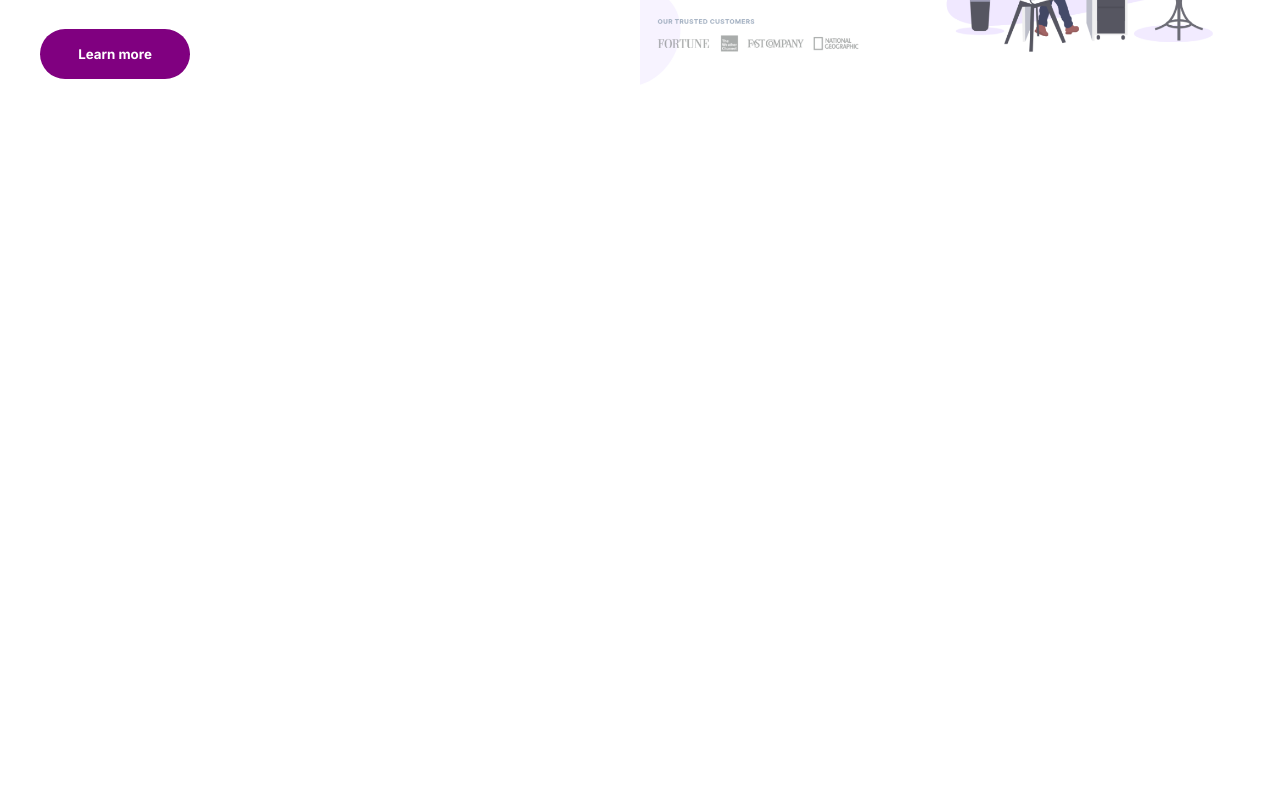
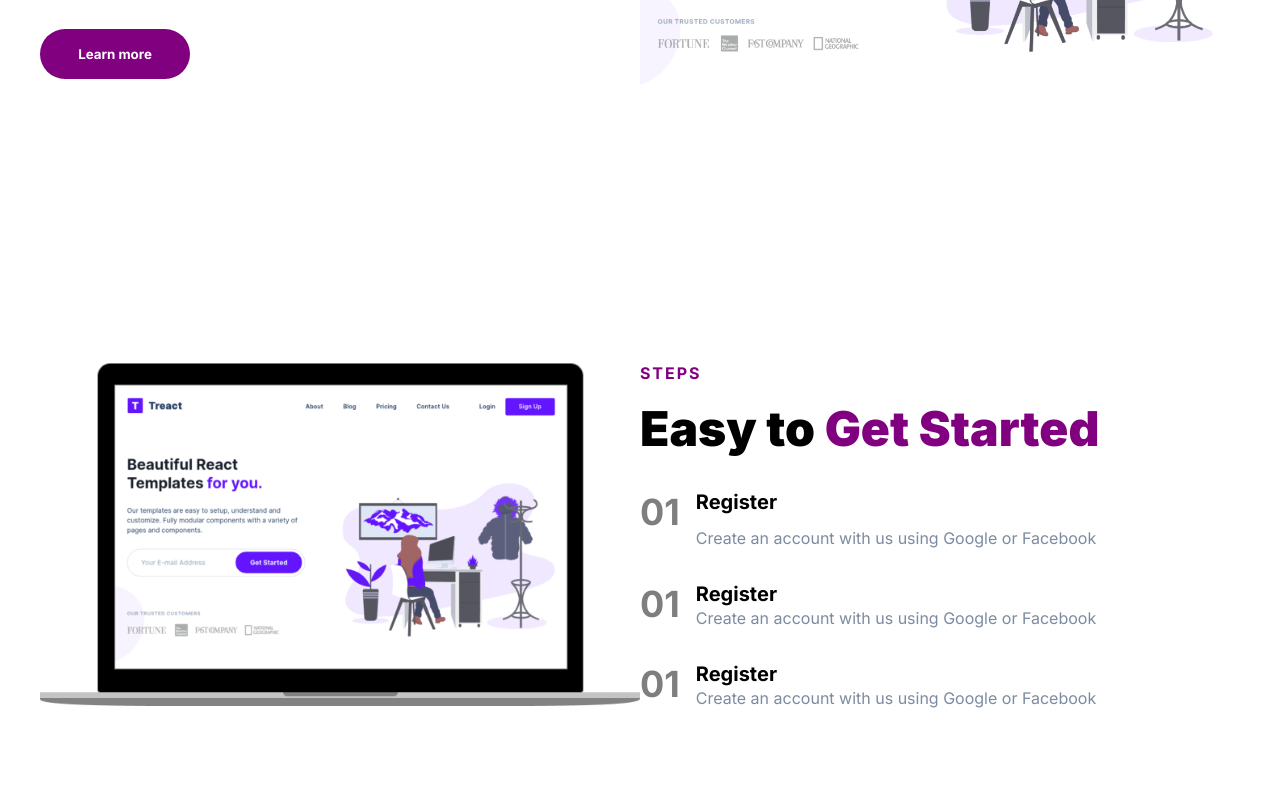
Before and after one commit to KarlErikToom/selfmade, a plain HTML site: page index.html in a window 1280 px wide. Shown: the part 1978-2771 px from the top of the page. Before the commit the page ends 2293 px from the top, so only its background shows below. Drawn offline with Linux system fonts and the light colour scheme.

Commit message:
added steps

```diff
--- a/index.html
+++ b/index.html
@@ -10,7 +10,6 @@
       src="https://kit.fontawesome.com/7a2e4501c4.js"
       crossorigin="anonymous"
     ></script>
-
   </head>
   <body>
     <div id="page">
@@ -232,6 +231,49 @@
           </div>
         </div>
       </section>
+
+      <section>
+        <div class="container">
+          <div class="row">
+            <div class="steps__wrapper">
+              <div class="steps__left">
+                <img class="steps__img" src="/assets/steps img.png" alt="" />
+              </div>
+              <div class="steps__right">
+                <span class="purple steps__span">STEPS</span>
+                <h2 class="steps__header">Easy to <span class="purple">Get Started</span></h2>
+                <ul class="steps">
+                  <li class="step">
+                    <div class="steps__number">01</div>
+                    <div class="step__info">
+                      <h3>Register</h3>
+
+                      <p class="steps__para">Create an account with us using Google or Facebook</p>
+                    </div>
+                  </li>
+                  <li class="step">
+                    <div class="steps__number">01</div>
+                    <div class="step__info">
+                      <h3>Register</h3>
+
+                      <p>Create an account with us using Google or Facebook</p>
+                    </div>
+                  </li>
+                  <li class="step">
+                    <div class="steps__number">01</div>
+                    <div class="step__info">
+                      <h3>Register</h3>
+
+                      <p>Create an account with us using Google or Facebook</p>
+                    </div>
+                  </li>
+
+                </ul>
+              </div>
+            </div>
+          </div>
+        </div>
+      </section>
     </div>
   </body>
 </html>
--- a/styles.css
+++ b/styles.css
@@ -17,6 +17,12 @@ h2{
 
 
 }
+
+h3{
+    font-size: 20px;
+    font-weight: 600;
+}
+
 
 p{    line-height: 1.5;
     color: rgb(124 139 161)
@@ -305,3 +311,64 @@ li{
     max-height: 100%;
     height: 50px;
 }
+
+
+/*STEPS*/
+
+.steps__left{
+    width: 50%;
+}
+
+.steps__img{
+    width: 100%;
+
+}
+
+.steps__right{
+    max-width: 100%;
+    width: 50%;
+    display: flex;
+    flex-direction: column;
+
+}
+
+.steps__wrapper{
+    display: flex;
+
+}
+.steps{
+    display: flex;
+    flex-direction: column;
+
+
+}
+
+.step{
+    display: flex;
+    margin-top: 32px;
+}
+
+.step__info{
+    display: flex;
+    flex-direction: column;
+}
+
+.steps__header{
+    margin-top: 16px;
+}
+.steps__para{
+    margin-top: 12px;
+}
+
+.steps__number{
+    font-size: 36px;
+    font-weight: 600;
+    opacity: 0.5;
+    padding-right: 16px;
+}
+
+.steps__span{
+    font-weight: 600;
+    letter-spacing: 2px;
+    font-size: 16px;
+}
```
Also changed, not shown: assets/steps img.png (added).
